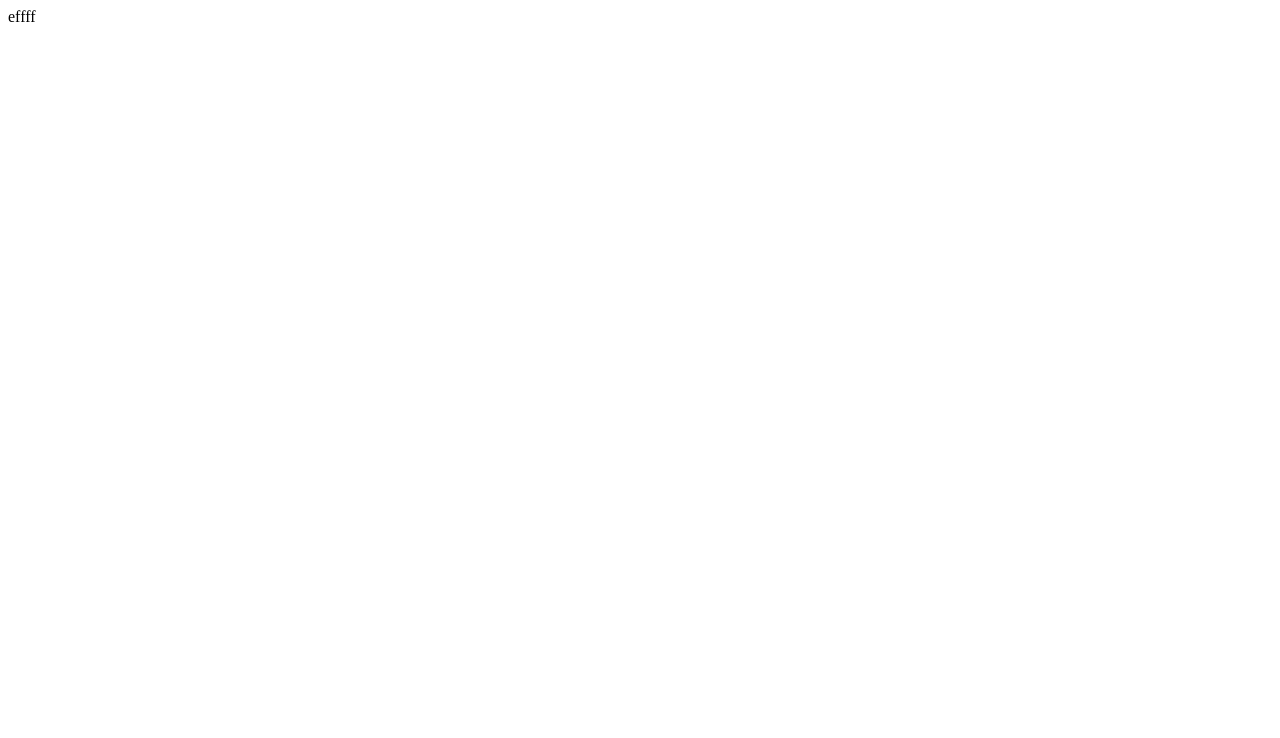
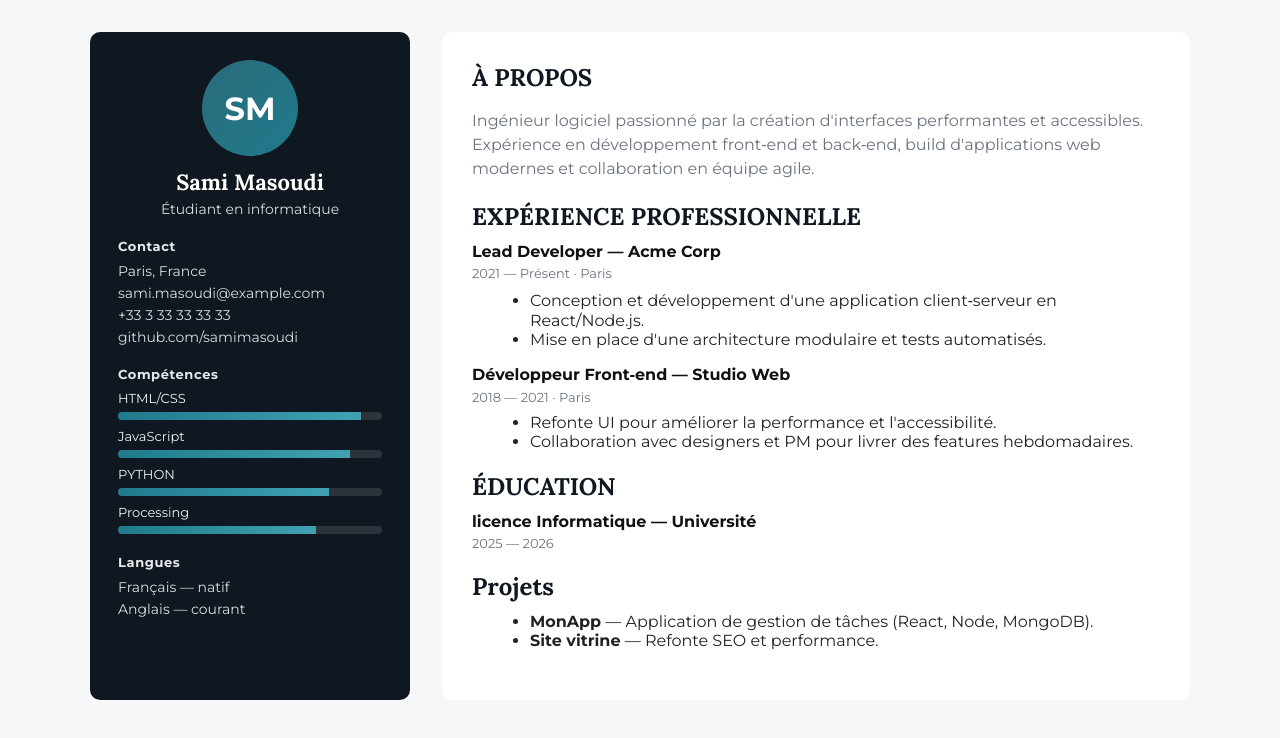
Before and after one commit to Sami77230/web, a plain HTML site: page index.html in a window 1280 px wide. Drawn offline with Linux system fonts and the light colour scheme.

Commit message:
Update index.html

```diff
--- a/index.html
+++ b/index.html
@@ -1 +1,89 @@
-effff
+<!doctype html>
+<html lang="fr">
+<head>
+	<meta charset="utf-8" />
+	<meta name="viewport" content="width=device-width,initial-scale=1" />
+	<title>CV — SAMI MASMOUDI</title>
+	<link href="https://fonts.googleapis.com/css2?family=Lora:wght@400;700&family=Montserrat:wght@400;600;700&display=swap" rel="stylesheet">
+	<link rel="stylesheet" href="style.css">
+</head>
+<body>
+	<div class="cv-wrap">
+		<aside class="sidebar">
+			<div class="avatar">SM</div>
+			<h1 class="name">Sami Masoudi</h1>
+			<p class="role">Étudiant en informatique</p>
+
+			<div class="contact">
+				<h3>Contact</h3>
+				<p>Paris, France</p>
+				<p><a href="mailto:sami.masoudi@example.com">sami.masoudi@example.com</a></p>
+				<p><a href="#">+33 3 33 33 33 33</a></p>
+				<p><a href="#">github.com/samimasoudi</a></p>
+			</div>
+
+			<div class="skills">
+				<h3>Compétences</h3>
+				<ul>
+					<li><span class="skill">HTML/CSS</span><span class="bar"><span style="width:92%"></span></span></li>
+					<li><span class="skill">JavaScript</span><span class="bar"><span style="width:88%"></span></span></li>
+					<li><span class="skill">PYTHON</span><span class="bar"><span style="width:80%"></span></span></li>
+					<li><span class="skill">Processing</span><span class="bar"><span style="width:75%"></span></span></li>
+				</ul>
+			</div>
+
+			<div class="languages">
+				<h3>Langues</h3>
+				<p>Français — natif</p>
+				<p>Anglais — courant</p>
+			</div>
+		</aside>
+
+		<main class="content">
+			<section class="profile">
+				<h2>À PROPOS</h2>
+				<p>Ingénieur logiciel passionné par la création d'interfaces performantes et accessibles. Expérience en développement front‑end et back‑end, build d'applications web modernes et collaboration en équipe agile.</p>
+			</section>
+
+			<section class="experience">
+				<h2>EXPÉRIENCE PROFESSIONNELLE</h2>
+				<div class="item">
+					<h3>Lead Developer — Acme Corp</h3>
+					<p class="meta">2021 — Présent · Paris</p>
+					<ul>
+						<li>Conception et développement d'une application client‑serveur en React/Node.js.</li>
+						<li>Mise en place d'une architecture modulaire et tests automatisés.</li>
+					</ul>
+				</div>
+
+				<div class="item">
+					<h3>Développeur Front‑end — Studio Web</h3>
+					<p class="meta">2018 — 2021 · Paris</p>
+					<ul>
+						<li>Refonte UI pour améliorer la performance et l'accessibilité.</li>
+						<li>Collaboration avec designers et PM pour livrer des features hebdomadaires.</li>
+					</ul>
+				</div>
+			</section>
+
+			<section class="education">
+				<h2>ÉDUCATION</h2>
+				<div class="item">
+					<h3>licence Informatique — Université</h3>
+					<p class="meta">2025 — 2026</p>
+				</div>
+			</section>
+
+			<section class="projects">
+				<h2>Projets</h2>
+				<ul>
+					<li><strong>MonApp</strong> — Application de gestion de tâches (React, Node, MongoDB).</li>
+					<li><strong>Site vitrine</strong> — Refonte SEO et performance.</li>
+				</ul>
+			</section>
+
+		</main>
+	</div>
+
+</body>
+</html>
```
